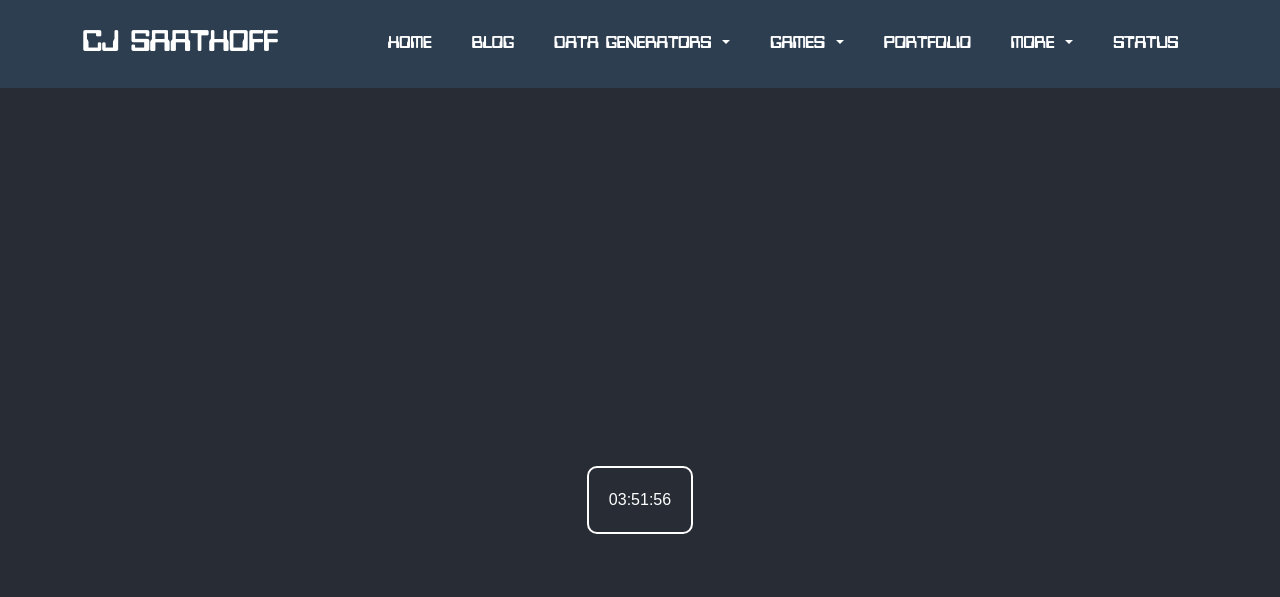
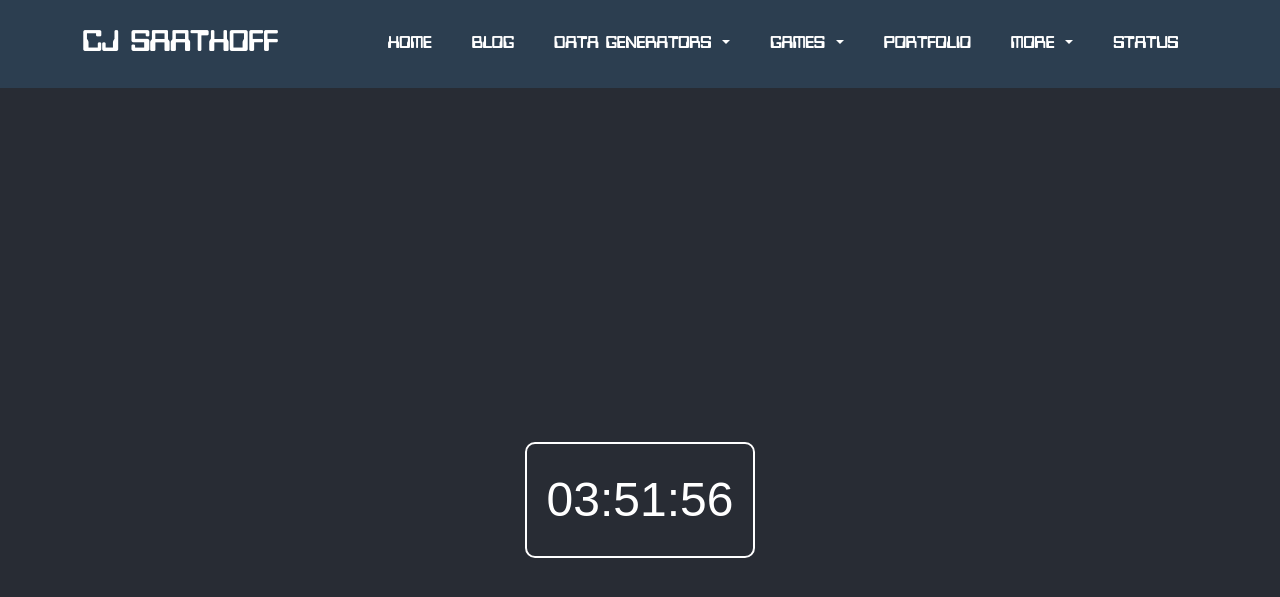
Before and after one commit to cjthedj97/personal_website, a Jekyll site: the page built from pages/clock.html, in a window 1280 px wide. Shown: the top 597 px of the page. Built offline with Jekyll 4.4.1, drawn with Linux system fonts in a browser that asks for light colours; nearby versions of some CDN libraries.

Commit message:
Update clock.html

```diff
--- a/pages/clock.html
+++ b/pages/clock.html
@@ -27,6 +27,7 @@ title: Clock
             border: 2px solid white;
             padding: 20px;
             border-radius: 10px;
+            font-size: xxx-large;
         }
 
     </style>
```
